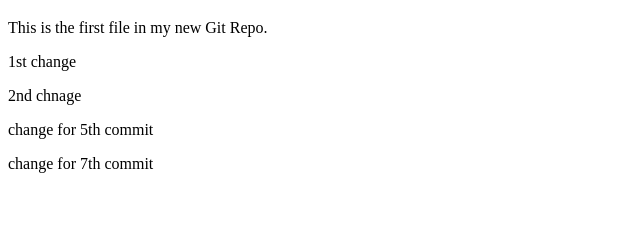
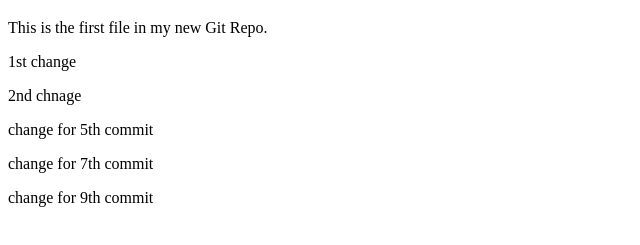
Before and after one commit to sankarreddy050/practice, a plain HTML site: page index.html in a window 1280 px wide. Shown: the part 61-306 px from the top of the page, without its empty margins (0-640 px from the left). Drawn offline with Linux system fonts and the light colour scheme.

Commit message:
9th commit
directly pulling code from git to desktop

```diff
--- a/index.html
+++ b/index.html
@@ -11,6 +11,7 @@
 <p>2nd chnage</p>
 <p>change for 5th commit</p>
 <p>change for 7th commit</p>
+<p>change for 9th commit</p>
 
 </body>
 </html>
```
